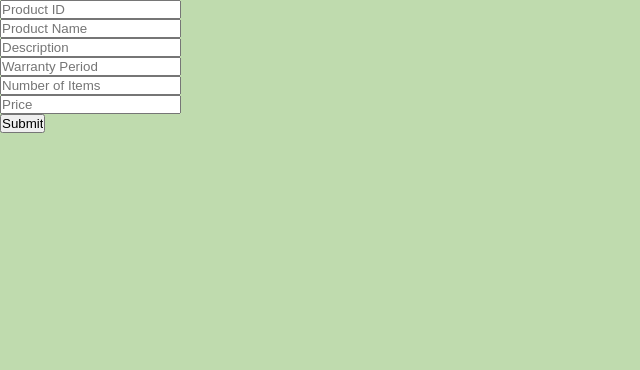
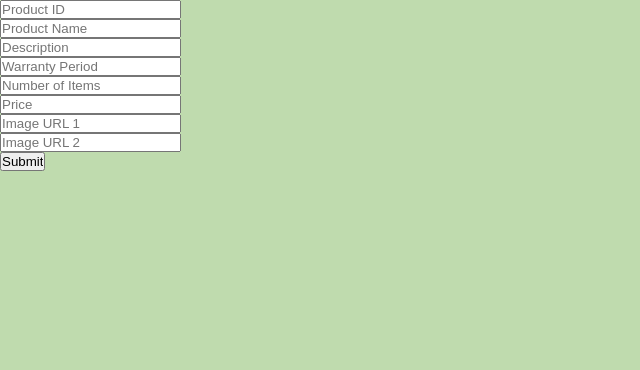
Before and after one commit to PeytonMeyer23/180-Final, a Flask app: page /addproducts in a window 1280 px wide. Shown: the part 134-504 px from the top of the page, without its empty margins (0-640 px from the left). Run offline with Flask 3, Linux system fonts and the light colour scheme.

Commit message:
product images

```diff
--- a/app.py
+++ b/app.py
@@ -32,17 +32,19 @@ def create_account():
         return render_template("register.html")
 
 @app.route('/products')
-def get_products():
-    products = conn.execute(text("SELECT * FROM product")).fetchall()
-    return render_template("products.html", products=products)
-# @app.route('/(PAGETITLE)')
-# def add_product():
+def products():
+    products = conn.execute(
+        text("SELECT p.productID, p.title, p.description, p.warrantyPeriod, p.numberOfItems, p.price, pi.imageURL "
+             "FROM product p LEFT JOIN productimages pi ON p.productID = pi.productID")
+    ).fetchall()
+
+    return render_template('products.html', products=products)
+
 
 
 @app.route('/addproducts', methods=['GET'])
 def add_products  ():
     return render_template('addproduct.html')
-
 
 
 @app.route('/addproducts', methods=['POST'])
@@ -53,7 +55,9 @@ def create_product():
     warranty_period = request.form.get('Warranty Period')
     number_of_items = request.form.get('Number Of Items')
     price = request.form.get('Price')
+    image_urls = request.form.getlist('Image URL')  # Get list of image URLs from the form
 
+    # Insert into product table
     conn.execute(
         text("INSERT INTO product (productID, title, description, warrantyPeriod, numberOfItems, price) VALUES "
              "(:productID, :title, :description, :warrantyPeriod, :numberOfItems, :price)"),
@@ -66,8 +70,20 @@ def create_product():
             'price': price
         }
     )
+
+    # Insert into productimages table for each image URL
+    for url in image_urls:
+        conn.execute(
+            text("INSERT INTO productimages (productID, imageURL) VALUES (:productID, :imageURL)"),
+            {
+                'productID': product_id,
+                'imageURL': url
+            }
+        )
+
     conn.commit()
     return render_template('products.html')
+
 
 
 @app.route('/login', methods=['GET', 'POST'])
--- a/templates/addproduct.html
+++ b/templates/addproduct.html
@@ -16,9 +16,12 @@
         <input type="text" name="Warranty Period" placeholder="Warranty Period" class="input_field"> <br>
         <input type="text" name="Number Of Items" placeholder="Number of Items" class="input_field"> <br>
         <input type="text" name="Price" placeholder="Price" class="input_field"> <br>
+        <input type="text" name="Image URL" placeholder="Image URL 1" class="input_field"> <br>
+        <input type="text" name="Image URL" placeholder="Image URL 2" class="input_field"> <br>
+        <!-- Add more input fields for additional image URLs if needed -->
         <input type="submit" value="Submit" class="input_submit">
     </form>
+
 </div>
 
-
 {% endblock %}
```
Also changed, not shown: templates/products.html (+8 -1 lines).
